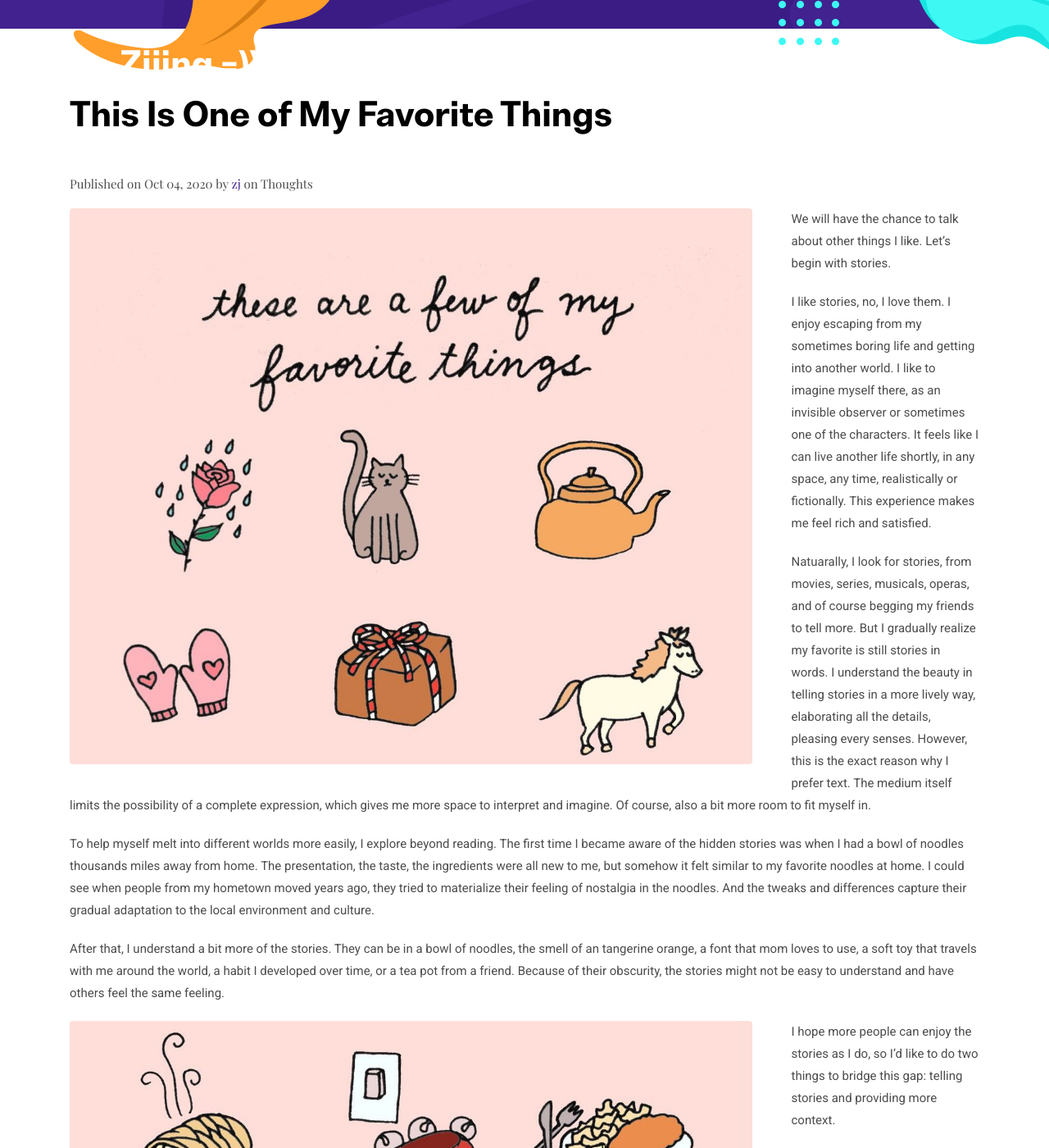
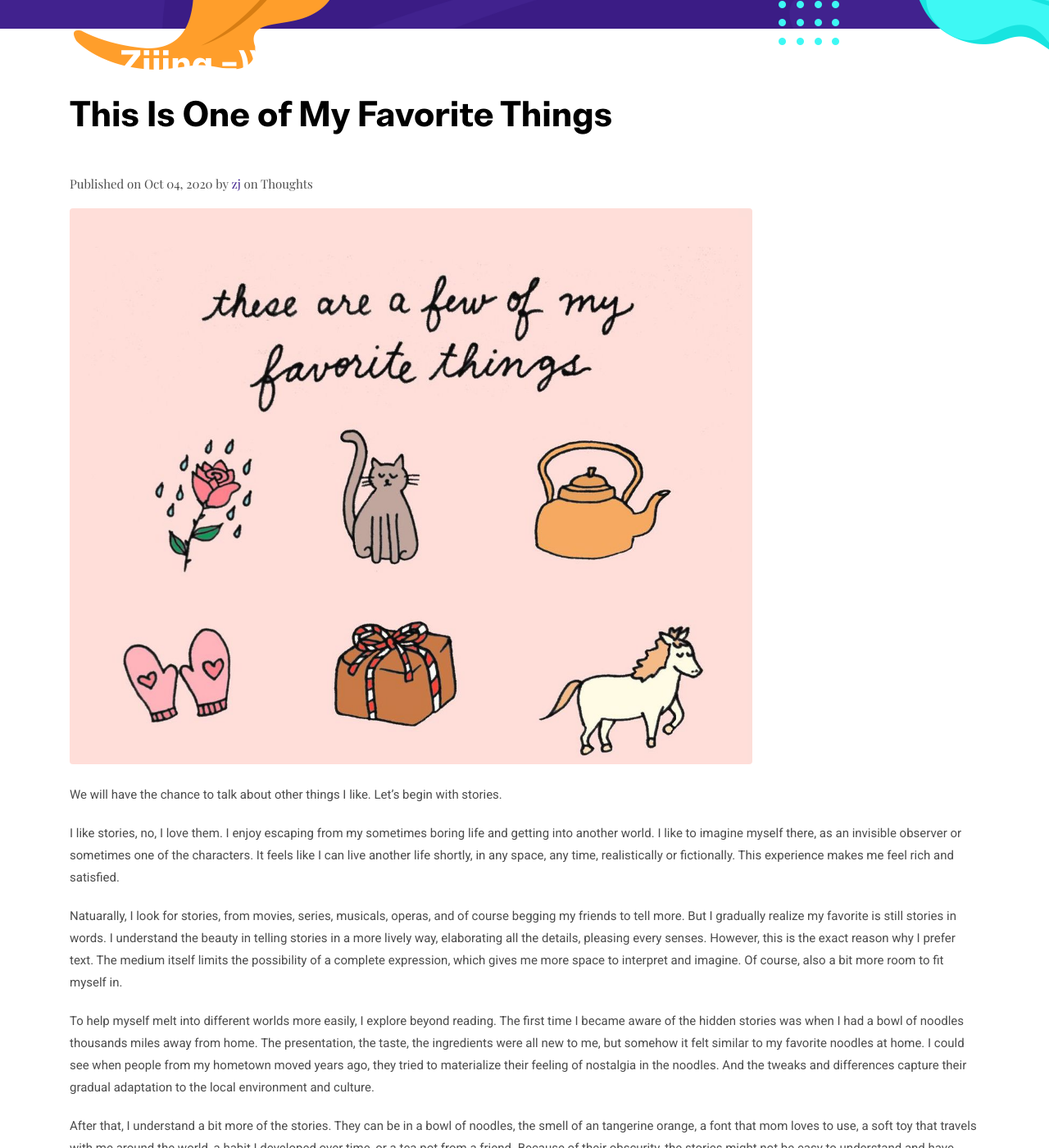
Before and after one commit to zijing-wu/zijing-wu.github.io, a Jekyll site: the page built from _posts/2020-10-04-ThisIsOneOfMyFavoriteThings.markdown, in a window 1280 px wide and 1400 px high, scrolled down 469 px. Shown: the whole window at 82% size. Built offline with Jekyll 4.4.1, drawn with Linux system fonts in a browser that asks for light colours.

Commit message:
Display image without text wrapping

```diff
--- a/_posts/2020-10-04-ThisIsOneOfMyFavoriteThings.markdown
+++ b/_posts/2020-10-04-ThisIsOneOfMyFavoriteThings.markdown
@@ -29,4 +29,4 @@ I had, on different occassions, an urge to write something down. But either I ne
 
 Artists create when they are super happy or super sad. I remember hearing this from some podcast. I'm in neither situation, but I'm not an aritst anyways. I can just start typing~
 
-<img src="{{ site.baseurl }}/assets/images/blog/post-20201004-3.jpg" class="img-fluid rounded float-left mr-5 mb-4 height-auto" alt="{{Even more favorite things}}">
+<img src="{{ site.baseurl }}/assets/images/blog/post-20201004-3.jpg" class="img-fluid rounded float-left mr-5 mb-4 height-auto width-75" alt="{{Even more favorite things}}">
--- a/assets/scss/templates/_blog.scss
+++ b/assets/scss/templates/_blog.scss
@@ -19,6 +19,7 @@ blockquote > p {
 
 .content {
   * {
+    display: inline-block;
     margin-bottom: 20px;
   }
 
```
